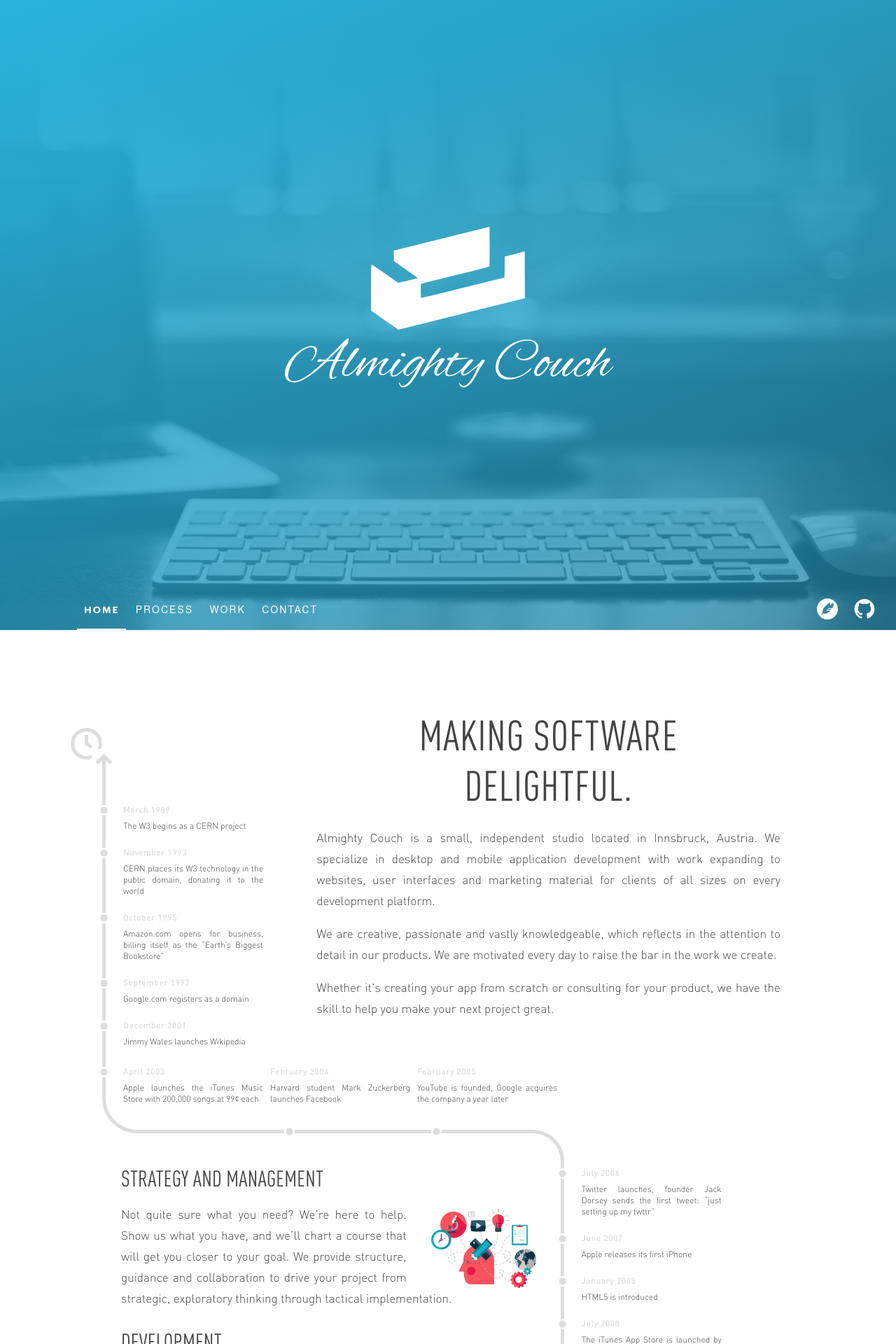
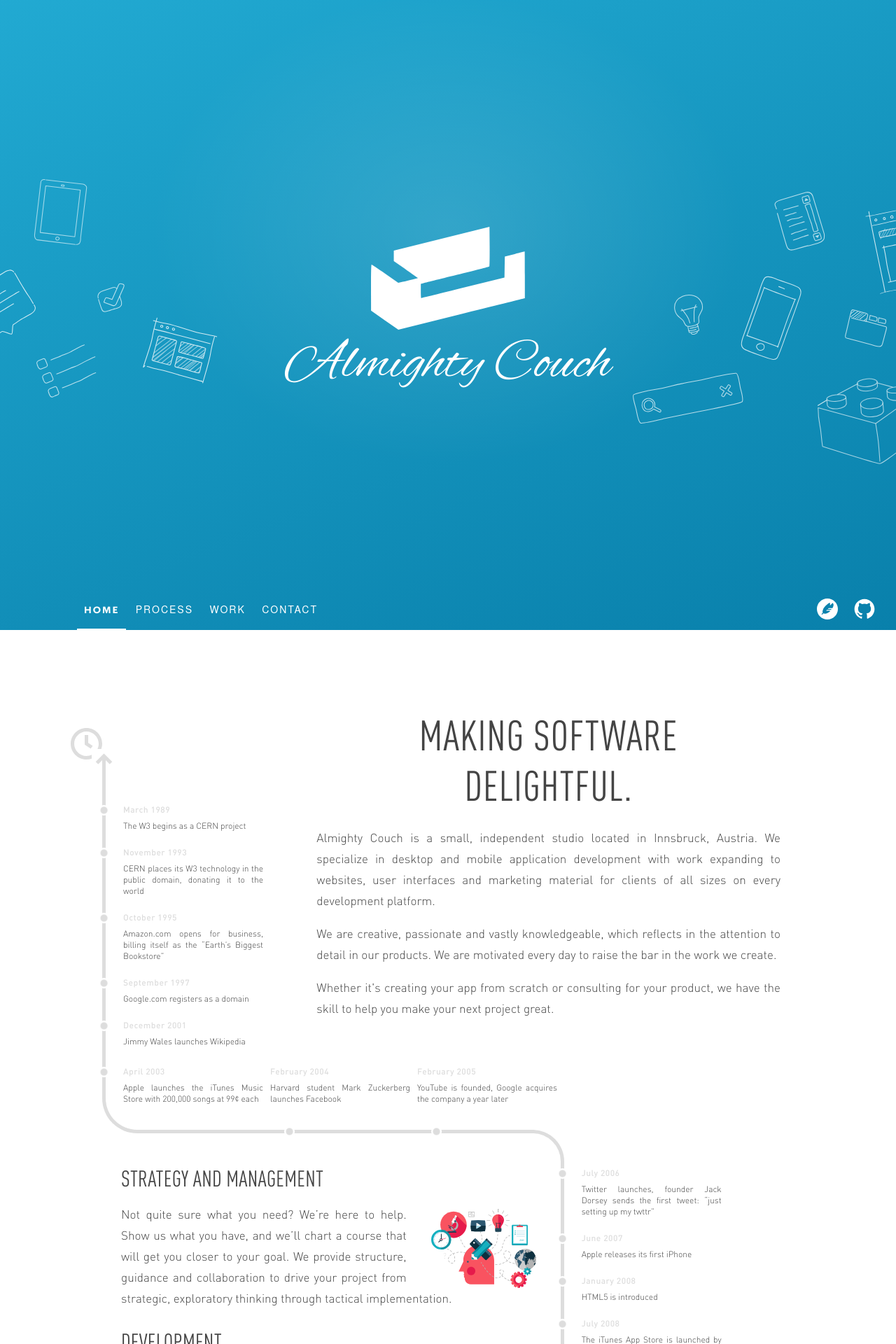
Before and after one commit to almightycouch/almightycouch.github.io, a Jekyll site: the page built from index.html, in a window 1280 px wide. Shown: the top 1920 px of the page at 70% size. Built offline with Jekyll 4.4.1, drawn with Linux system fonts in a browser that asks for light colours; some web fonts are replaced.

Commit message:
Update header to remove hero background image

```diff
--- a/_sass/base/_header.scss
+++ b/_sass/base/_header.scss
@@ -1,5 +1,5 @@
 body > header {
-  background: url(/assets/img/hero.jpg);
+  background: $color-active;
   background-size: cover;
   background-position: center;
 
@@ -12,12 +12,19 @@ body > header {
     position: relative;
     height: 100vmin;
     margin-bottom: -60px;
-    background: linear-gradient(160deg, rgba(40, 192, 235, 0.9), rgba(9, 128, 171, 0.6));
+    background: linear-gradient(160deg, rgba(36, 174, 214, 0.9), rgba(9, 128, 171, 0.6));
 
     figure {
       position: absolute;
       top: 0; left: 0; right: 0; bottom: 5px;
       margin: 0;
+      @include grid-media($medium-screen-grid) {
+        background-image: url(/assets/img/hero-teaser.svg);
+        background-size: 2760px auto;
+        background-position: center center;
+        background-repeat: no-repeat;
+        background-attachment: fixed;
+      }
       justify-content: center;
       display: flex;
       flex-direction: column;
--- a/assets/js/stickynav.js
+++ b/assets/js/stickynav.js
@@ -6,6 +6,7 @@ var sticky = {
     if(!this.element.classList.contains("sticky")) {
       this.navmenu = this.element.querySelector("ul[role=navigation]");
       this.parent = nav.parentElement;
+      this.figure = this.parent.querySelector("figure");
       this.scroll();
       this.listen();
     }
@@ -24,6 +25,7 @@ var sticky = {
       this.element.classList.remove("sticky");
       this.element.classList.remove("opaque");
       this.parent.style["marginBottom"] = "0";
+      this.figure.style.backgroundPosition = "center -" + window.scrollY * 1.25 + "px";
     }
     this.navmenu.querySelectorAll("li").forEach(function(menuItem) {
       var href = menuItem.querySelector("a").getAttribute("href");
```
Also changed, not shown: assets/img/hero-teaser.svg (added), assets/img/hero.jpg (deleted).
